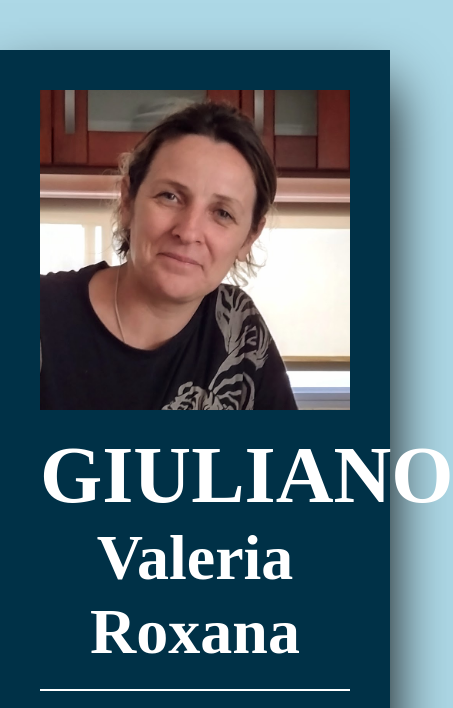
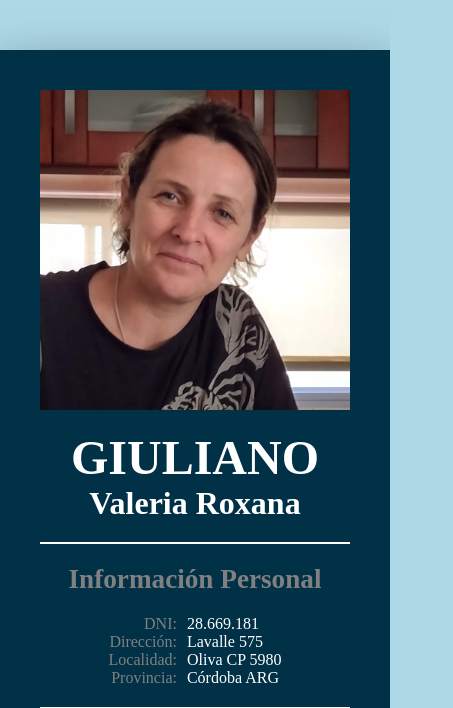
Before and after one commit to pablorre/pablorre.github.io, a plain HTML site: page index.html in a window 390 px wide. Shown: the top 708 px of the page, 453 px wide, since content can reach past the window. Drawn offline with Linux system fonts and the light colour scheme.

Commit message:
Update Styles.css

```diff
--- a/Styles.css
+++ b/Styles.css
@@ -388,20 +388,20 @@ text-align: justify;
   }
 
   .encabezado_caja_izquierda h1{
-    font-size: 5em;
+    font-size: 3em;
   }
 .encabezado_caja_izquierda h2{
-    font-size: 4em;
+    font-size: 2em;
   }
 .titulo_contacto h3{
     font-size: 1.7rem;
   }
 
 .info_personal_dni{
-    font-size: 3em;
+    font-size: 1em;
 }
 .info_personal_detalle{
-    font-size: 3em;
+    font-size: 1em;
 }
 .info_contacto h3{
     font-size: 1.7rem;
```
